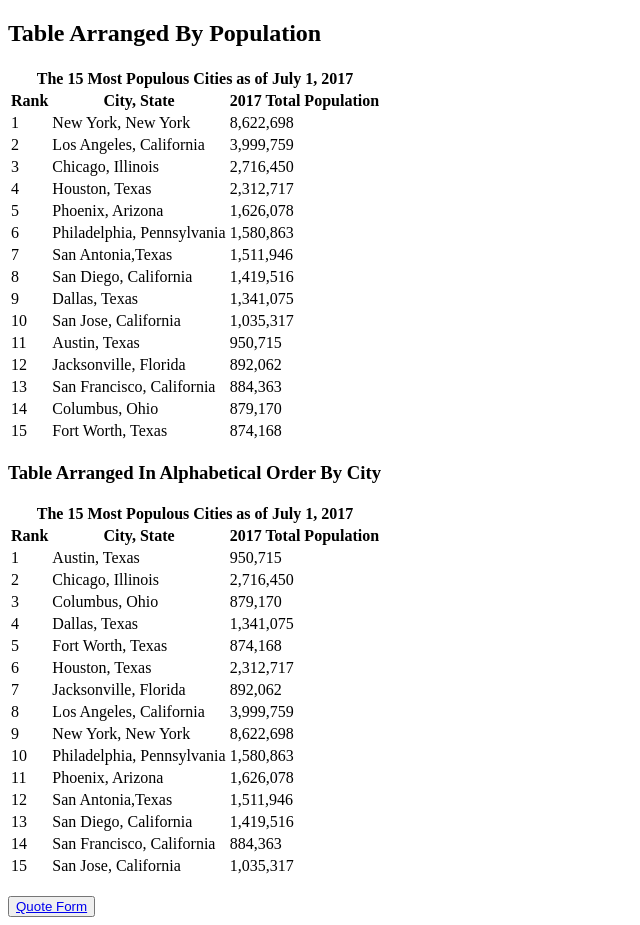
After one commit to lilliebee/COSW30, a PHP site: page /homework/homework4/population.php in a window 1280 px wide. The commit adds this page. Shown: the whole page, without its empty margins (0-640 px from the left). Run offline with PHP 8.4, Linux system fonts and the light colour scheme.

Commit message:
pop table

```diff
--- /dev/null
+++ b/homework/homework4/population.php
@@ -0,0 +1,106 @@
+<!doctype html>
+<html>
+    <head>
+        <title>The 15 Most Populous Cities</title>
+    </head>
+
+    <body>
+
+        <h2>Table Arranged By Population</h2>
+
+        <table>
+        <thead>
+            <tr>
+                <th colspan="3">
+                    The 15 Most Populous Cities as of July 1, 2017
+                </th>
+
+            </tr>
+        </thead>
+
+        <tr>
+            <th>Rank</th>
+            <th>City, State</th>
+            <th>2017 Total Population</th>
+        </tr>
+
+        <tbody>
+
+
+
+    <?php
+
+
+        $cityStatepopulation = ["New York, New York" => "8,622,698",
+        "Los Angeles, California" => "3,999,759",
+        "Chicago, Illinois" => "2,716,450", "Houston, Texas" => "2,312,717",
+        "Phoenix, Arizona" => "1,626,078", "Philadelphia, Pennsylvania" => "1,580,863",
+        "San Antonia,Texas" => "1,511,946", "San Diego, California"=>"1,419,516",
+        "Dallas, Texas" => "1,341,075", "San Jose, California" => "1,035,317",
+        "Austin, Texas" => "950,715", "Jacksonville, Florida" => "892,062",
+        "San Francisco, California" => "884,363", "Columbus, Ohio" => "879,170",
+        "Fort Worth, Texas" => "874,168"];
+
+
+
+
+
+        $i = 1;
+        foreach($cityStatepopulation as $cityState => $pop) {
+            echo "<tr><td>" . $i++ . "</td><td>$cityState</td><td>$pop</td></tr>\n";
+        }
+
+
+
+
+    ?>
+
+
+          </tbody>
+        </table>
+
+
+        <h3>Table Arranged In Alphabetical Order By City</h3>
+        <table>
+            <thead>
+                <tr>
+                    <th colspan="3">
+                        The 15 Most Populous Cities as of July 1, 2017
+                    </th>
+
+                </tr>
+            </thead>
+
+            <tr>
+                <th>Rank</th>
+                <th>City, State</th>
+                <th>2017 Total Population</th>
+            </tr>
+
+            <tbody>
+
+
+    <?php
+
+
+        ksort($cityStatepopulation);
+
+        $k = 1;
+        foreach($cityStatepopulation as $cityState => $pop) {
+                echo "<tr><td>" . $k++ . "</td><td>$cityState</td><td>$pop</td></tr>\n";
+            }
+
+    ?>
+
+            </tbody>
+        </table>
+
+
+        <br>
+
+        <button><a href="quote.html">Quote Form</a></button>
+
+
+    </body>
+
+</html>
```
Also changed, not shown: .c9/metadata/environment/homework/homework3/population.php (+1 -1 lines), .c9/metadata/environment/homework/homework4/quote.html (+1 -1 lines), .c9/metadata/environment/homework/homework4/quote_process.php (+1 -1 lines).
